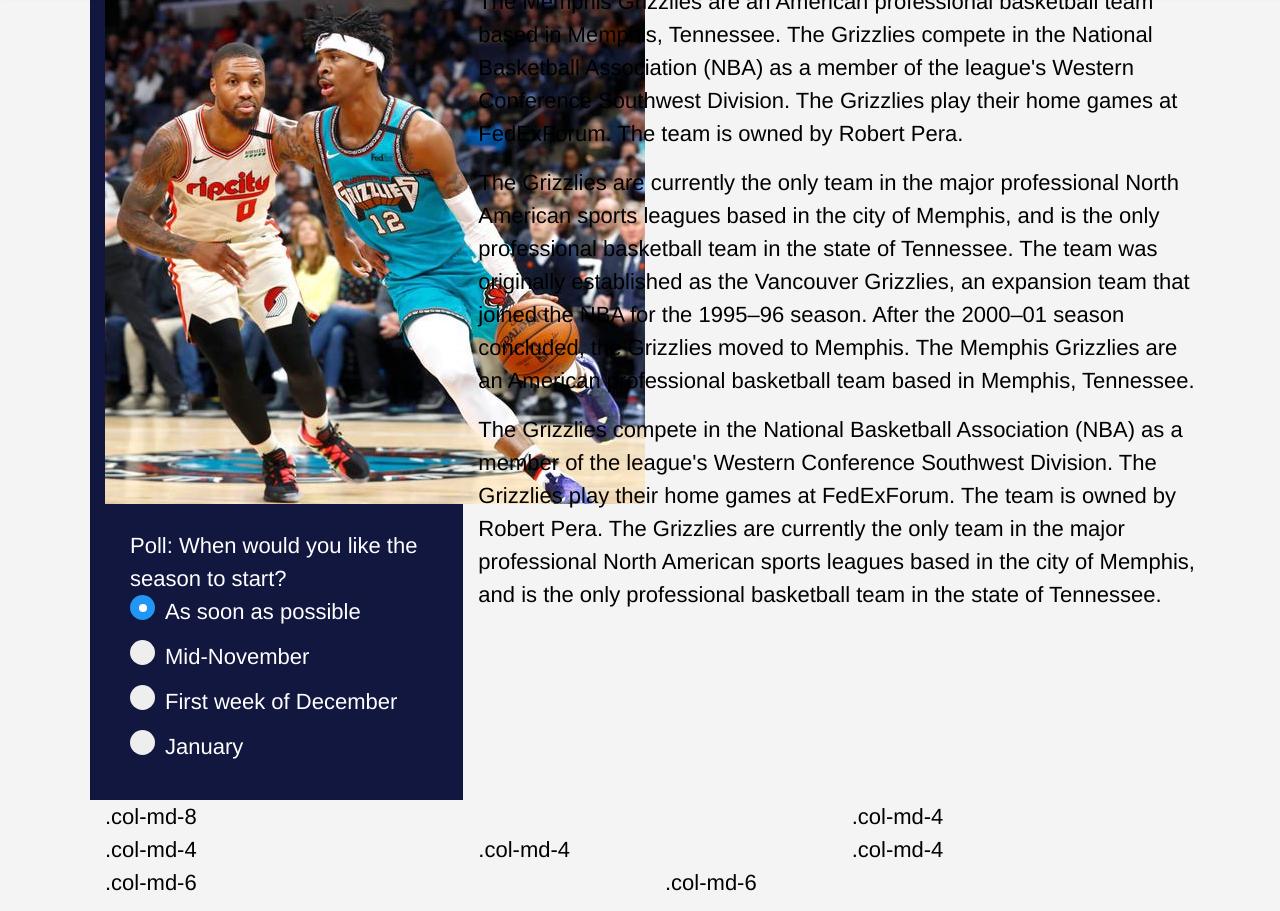
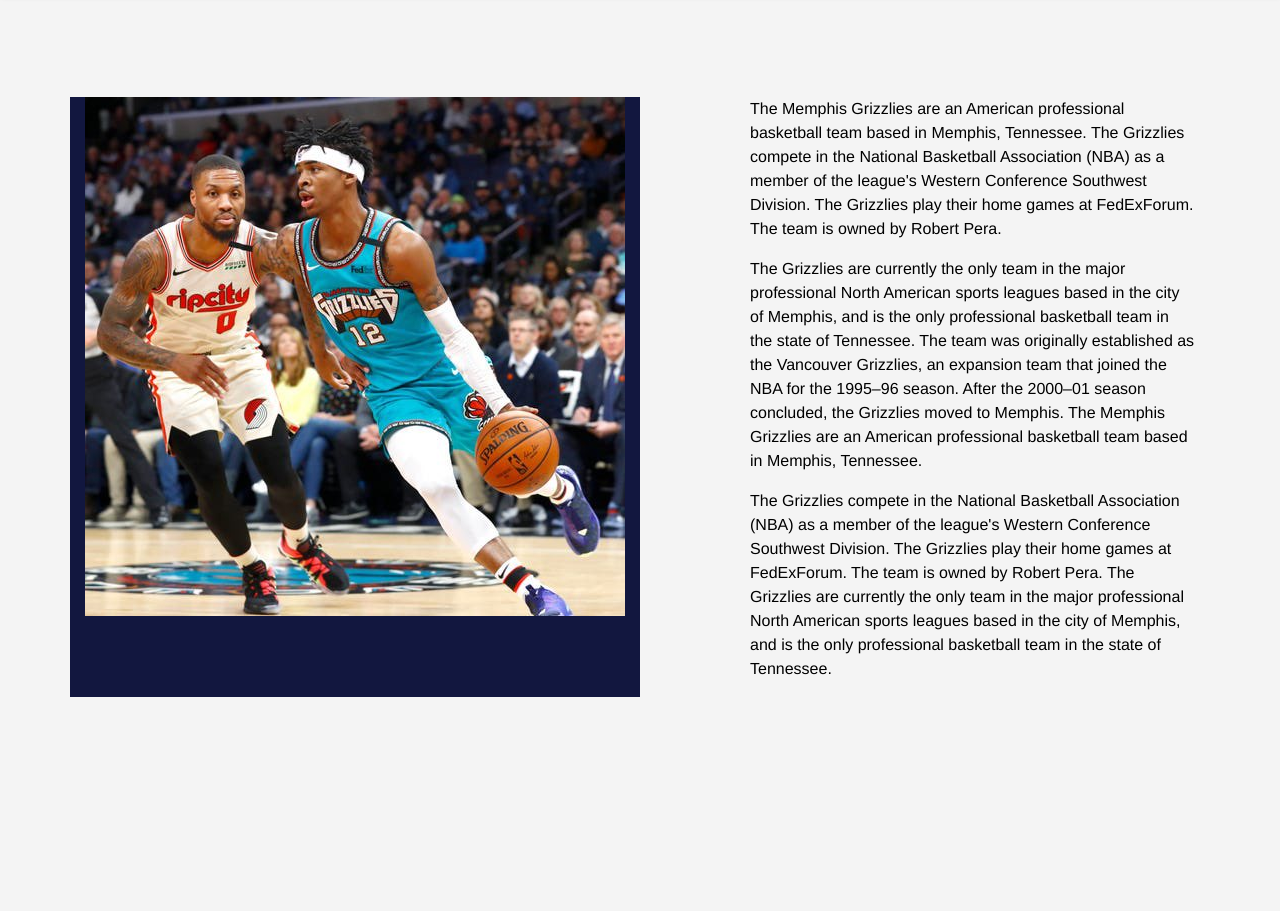
Before and after one commit to Youth-Villiages/grizzlies-one-pager, a plain HTML site: page index.html in a window 1280 px wide. Shown: the part 114-1025 px from the top of the page. After the commit the page ends 811 px from the top, so only its background shows below. Drawn offline with nearby package versions, Linux system fonts and the light colour scheme.

Commit message:
initial cleanup

```diff
--- a/index.html
+++ b/index.html
@@ -4,14 +4,14 @@
   <meta charset="UTF-8">
   <meta name="viewport" content="width=device-width, initial-scale=1.0">
   <link rel="stylesheet" href="https://cdn.jsdelivr.net/npm/bootstrap@4.5.3/dist/css/bootstrap.min.css" integrity="sha384-TX8t27EcRE3e/ihU7zmQxVncDAy5uIKz4rEkgIXeMed4M0jlfIDPvg6uqKI2xXr2" crossorigin="anonymous">
-  <link rel="stylesheet" href="styles/style.css">
+    <link rel="stylesheet" href="styles/style.css">
+  <script src="https://code.jquery.com/jquery-3.5.1.slim.min.js" integrity="sha384-DfXdz2htPH0lsSSs5nCTpuj/zy4C+OGpamoFVy38MVBnE+IbbVYUew+OrCXaRkfj" crossorigin="anonymous"></script>
+<script src="https://cdn.jsdelivr.net/npm/bootstrap@4.5.3/dist/js/bootstrap.bundle.min.js" integrity="sha384-ho+j7jyWK8fNQe+A12Hb8AhRq26LrZ/JpcUGGOn+Y7RsweNrtN/tE3MoK7ZeZDyx" crossorigin="anonymous"></script>
   <title>Document</title>
 </head>
 <body>
   <header class="header">
     <a href="" class="logo"><img src="images/logo.png"></a>
-    <input class="menu-btn" type="checkbox" id="menu-btn" />
-    <label class="menu-icon" for="menu-btn"><span class="navicon"></span></label>
     <ul class="menu">
       <li><a href="#work">History</a></li>
       <li><a href="#about">Roster</a></li>
@@ -20,63 +20,30 @@
     </ul>
   </header>
 
+
+  <!--
+
+    <marquee>
+    This is where a news ticker will go.  This is where a news ticker will go.  This is where a news ticker will go.  This is where a news ticker will go.  This is where a news ticker will go.  This is where a news ticker will go.  This is where a news ticker will go.
+  <marquee/>
+  -->
+
   <div class="container">
     <div class="row">
-    <div class="col" class="ticker">
-    This is where a news ticker will go.  This is where a news ticker will go.  This is where a news ticker will go.  This is where a news ticker will go.  This is where a news ticker will go.  This is where a news ticker will go.  This is where a news ticker will go.
-  </div>
-  </div>
 
-  <div class="row">
-    <div class="col-sm-4" style="background-color: #12173F">
-    <img src="/images/grizzleys.jpg">
-      <div style="text-align: left; padding: 25px; color: #fff;">
-        Poll:  When would you like the season to start?
-        <label class="container"> As soon as possible
-          <input type="checkbox" checked="checked">
-          <span class="checkmark"></span>
-        </label>
+      <div class="col image-and-poll">
+        <img src="/images/grizzleys.jpg">
+      </div>
 
-        <label class="container">Mid-November
-          <input type="checkbox">
-          <span class="checkmark"></span>
-        </label>
-
-        <label class="container">First week of December
-          <input type="checkbox">
-          <span class="checkmark"></span>
-        </label>
-
-        <label class="container">January
-          <input type="checkbox">
-          <span class="checkmark"></span>
-        </label>
-    </div>
-    </div>
-    <div class="col-sm-8" class="intro">
+    <div class="col offset-1 intro">
       <p>The Memphis Grizzlies are an American professional basketball team based in Memphis, Tennessee. The Grizzlies compete in the National Basketball Association (NBA) as a member of the league's Western Conference Southwest Division. The Grizzlies play their home games at FedExForum. The team is owned by Robert Pera.
       </p>
       <p>The Grizzlies are currently the only team in the major professional North American sports leagues based in the city of Memphis, and is the only professional basketball team in the state of Tennessee. The team was originally established as the Vancouver Grizzlies, an expansion team that joined the NBA for the 1995–96 season. After the 2000–01 season concluded, the Grizzlies moved to Memphis. The Memphis Grizzlies are an American professional basketball team based in Memphis, Tennessee.
       </p>
-      <p>The Grizzlies compete in the National Basketball Association (NBA) as a member of the league's Western Conference Southwest Division. The Grizzlies play their home games at FedExForum. The team is owned by Robert Pera. The Grizzlies are currently the only team in the major professional North American sports leagues based in the city of Memphis, and is the only professional basketball team in the state of Tennessee.</p></div>
+      <p>The Grizzlies compete in the National Basketball Association (NBA) as a member of the league's Western Conference Southwest Division. The Grizzlies play their home games at FedExForum. The team is owned by Robert Pera. The Grizzlies are currently the only team in the major professional North American sports leagues based in the city of Memphis, and is the only professional basketball team in the state of Tennessee.</p>
     </div>
+  </div>
 
-  <div class="row">
-    <div class="col-md-8">.col-md-8</div>
-    <div class="col-md-4">.col-md-4</div>
-  </div>
-  <div class="row">
-    <div class="col-md-4">.col-md-4</div>
-    <div class="col-md-4">.col-md-4</div>
-    <div class="col-md-4">.col-md-4</div>
-  </div>
-  <div class="row">
-    <div class="col-md-6">.col-md-6</div>
-    <div class="col-md-6">.col-md-6</div>
-  </div>
-</div>
 
-<script src="https://code.jquery.com/jquery-3.5.1.slim.min.js" integrity="sha384-DfXdz2htPH0lsSSs5nCTpuj/zy4C+OGpamoFVy38MVBnE+IbbVYUew+OrCXaRkfj" crossorigin="anonymous"></script>
-<script src="https://cdn.jsdelivr.net/npm/bootstrap@4.5.3/dist/js/bootstrap.bundle.min.js" integrity="sha384-ho+j7jyWK8fNQe+A12Hb8AhRq26LrZ/JpcUGGOn+Y7RsweNrtN/tE3MoK7ZeZDyx" crossorigin="anonymous"></script>
 </body>
 </html>
--- a/styles/style.css
+++ b/styles/style.css
@@ -1,7 +1,3 @@
-:root {
-
-}
-
 
 body {
   background-color: #5D76A9;
@@ -9,14 +5,6 @@ body {
 }
 
 
-/*
-@media (prefers-color-scheme: dark) {
-
-  body {
-    background-color: #12173F;
-  }
-}
-*/
 body {
   margin: 0;
   font-family: Helvetica, sans-serif;
@@ -32,9 +20,7 @@ a {
 .header {
   background-color: #12173f;
   box-shadow: 1px 1px 4px 0 rgba(0,0,0,.1);
-  position: fixed;
   width: 100%;
-  z-index: 3;
 }
 
 .header ul {
@@ -134,109 +120,12 @@ a {
   transform: rotate(45deg);
 }
 
-.header .menu-btn:checked ~ .menu-icon:not(.steps) .navicon:before,
-.header .menu-btn:checked ~ .menu-icon:not(.steps) .navicon:after {
-  top: 0;
+
+
+ .container {
+   margin-top: 100px;
 }
 
-/* 48em = 768px */
-
-@media (min-width: 48em) {
-  .header li {
-    float: left;
-  }
-  .header li a {
-    padding: 20px 30px;
-  }
-  .header .menu {
-    clear: none;
-    float: right;
-    max-height: none;
-  }
-  .header .menu-icon {
-    display: none;
-  }
+.image-and-poll {
+  background-color: #12173F;
 }
- /* Customize the label (the container) */
- .container {
-  display: block;
-  position: relative;
-  padding-left: 35px;
-  margin-bottom: 12px;
-  cursor: pointer;
-  font-size: 22px;
-  -webkit-user-select: none;
-  -moz-user-select: none;
-  -ms-user-select: none;
-  user-select: none;
-}
-
-/* Hide the browser's default radio button */
-.container input {
-  position: absolute;
-  opacity: 0;
-  cursor: pointer;
-  height: 0;
-  width: 0;
-}
-
-/* Create a custom radio button */
-.checkmark {
-  position: absolute;
-  top: 0;
-  left: 0;
-  height: 25px;
-  width: 25px;
-  background-color: #eee;
-  border-radius: 50%;
-}
-
-/* On mouse-over, add a grey background color */
-.container:hover input ~ .checkmark {
-  background-color: #ccc;
-}
-
-/* When the radio button is checked, add a blue background */
-.container input:checked ~ .checkmark {
-  background-color: #2196F3;
-}
-
-/* Create the indicator (the dot/circle - hidden when not checked) */
-.checkmark:after {
-  content: "";
-  position: absolute;
-  display: none;
-}
-
-/* Show the indicator (dot/circle) when checked */
-.container input:checked ~ .checkmark:after {
-  display: block;
-}
-
-/* Style the indicator (dot/circle) */
-.container .checkmark:after {
-  top: 9px;
-  left: 9px;
-  width: 8px;
-  height: 8px;
-  border-radius: 50%;
-  background: white;
-}
-
-/* End radio buttons */
-
-.ticker  {
-  background-color: #333;
-  color:#fff;
-  width: 100%;
-  margin: 0;
-  display: block;
-  overflow: hidden;
-  font-size: 12px
-}
-
-.intro {
-  margin-top: 134px;
-  padding: 25px 50px;
-  font-size: 18px
-}
```
